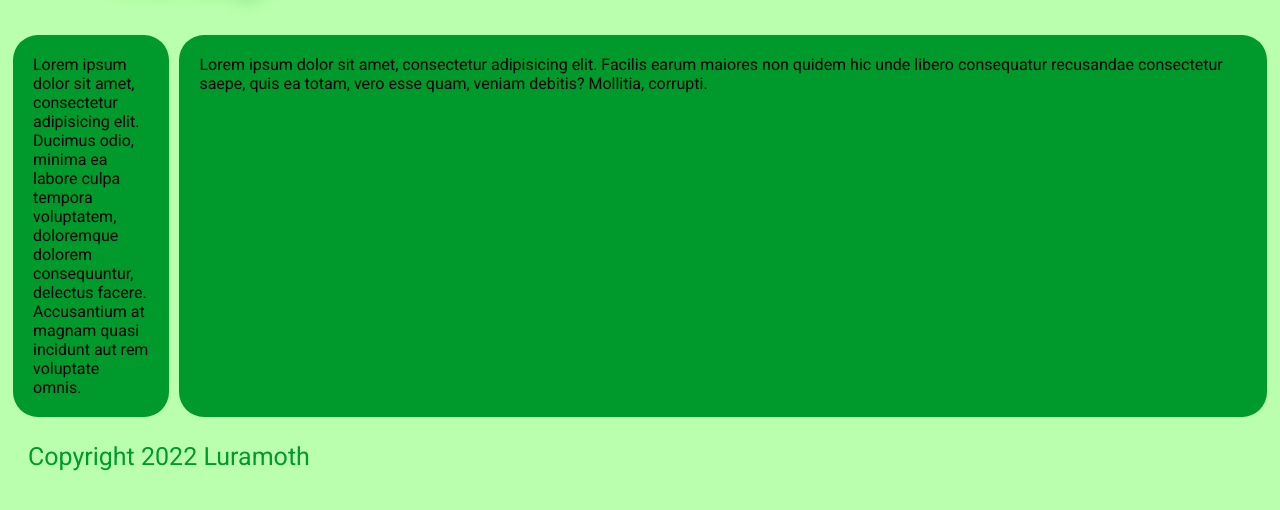
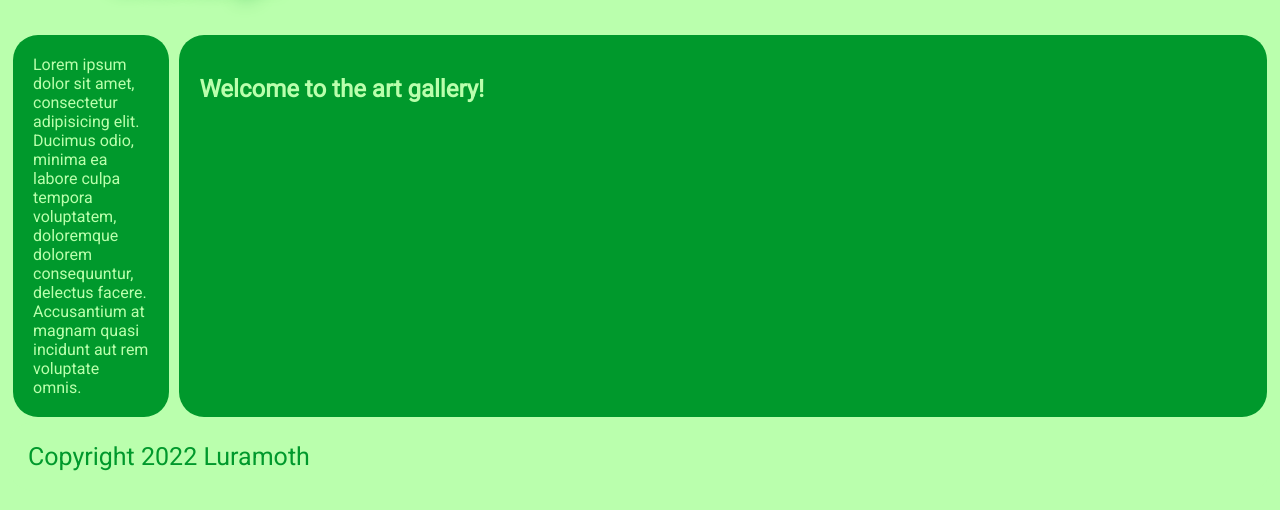
Before and after one commit to Luramoth/Luramoth.github.io, a plain HTML site: page gallery.html in a window 1280 px wide. Shown: the part 268-778 px from the top of the page. Drawn offline with Linux system fonts and the light colour scheme.

Commit message:
add header and color text for gallery

```diff
--- a/CSS/gallery.css
+++ b/CSS/gallery.css
@@ -9,6 +9,7 @@
 
 .body-flex {
 	background-color: var(--Gdark) ;
+	color: var(--Glight);
 	border-radius: 25px;
 	padding: 20px;
 	margin: 5px;
--- a/gallery.html
+++ b/gallery.html
@@ -45,7 +45,7 @@
                 Lorem ipsum dolor sit amet, consectetur adipisicing elit. Ducimus odio, minima ea labore culpa tempora voluptatem, doloremque dolorem consequuntur, delectus facere. Accusantium at magnam quasi incidunt aut rem voluptate omnis.
             </div>
             <div class="gallery-content body-flex">
-                Lorem ipsum dolor sit amet, consectetur adipisicing elit. Facilis earum maiores non quidem hic unde libero consequatur recusandae consectetur saepe, quis ea totam, vero esse quam, veniam debitis? Mollitia, corrupti.
+                <h2>Welcome to the art gallery!</h2>
             </div>
         </div>
         <footer>
```
Lines whose indentation alone changed are shown as unchanged.
